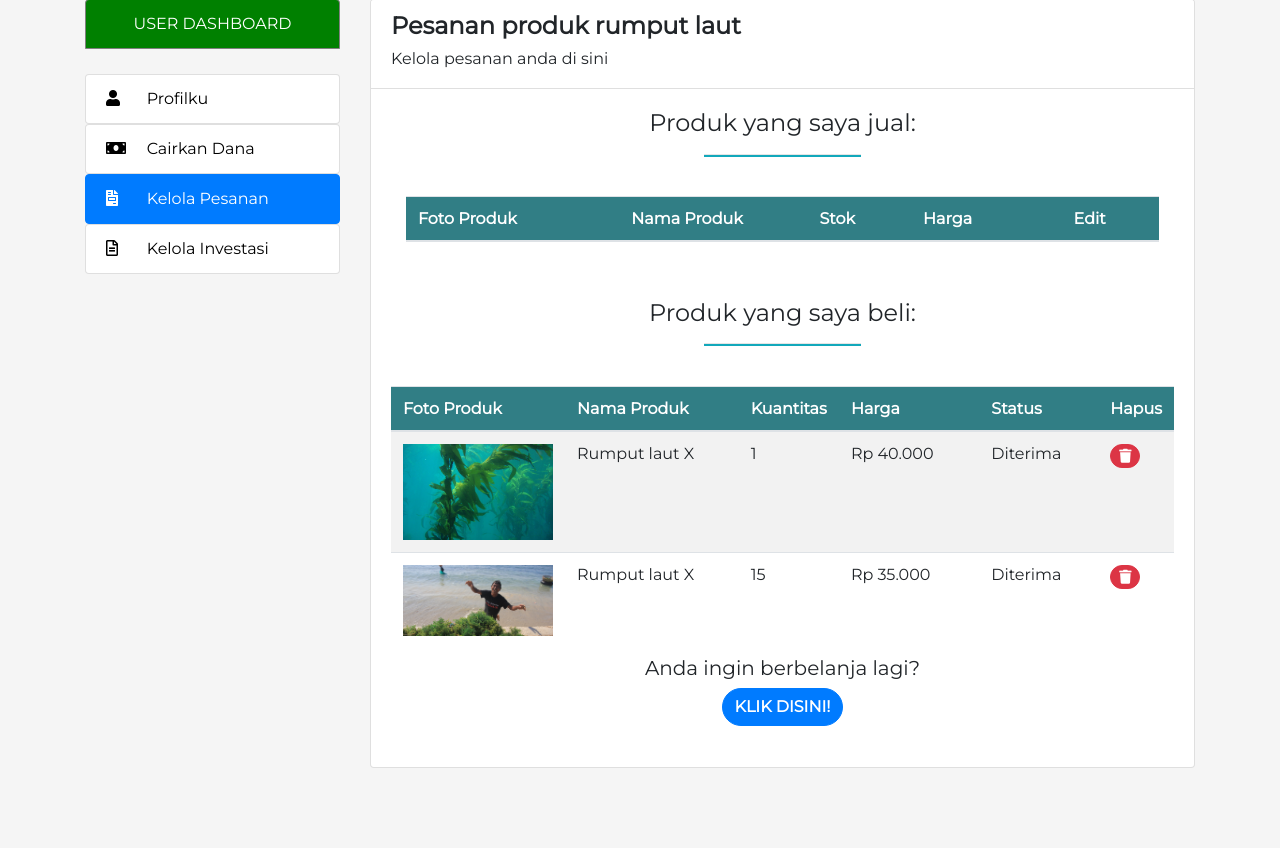
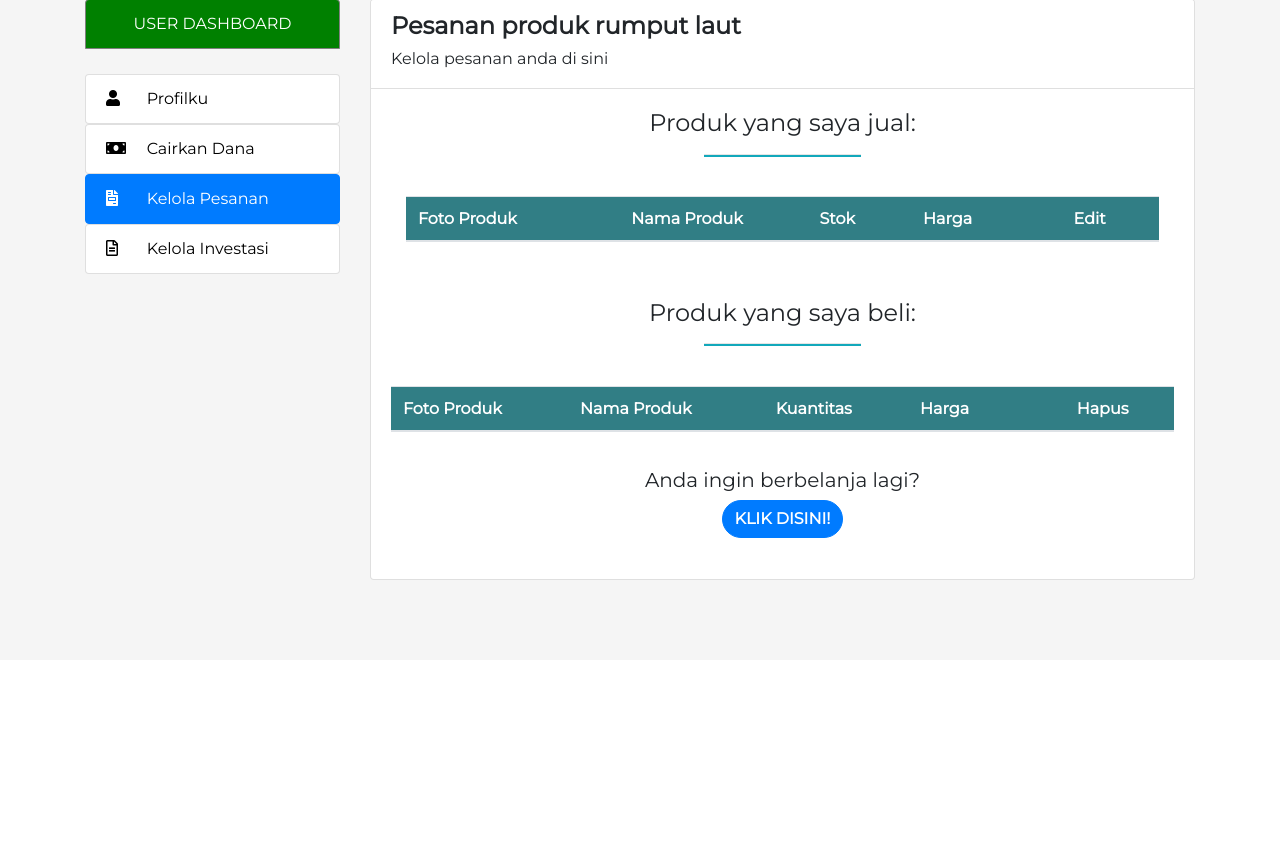
Before and after one commit to Apri1221/Web-Development-Inseed, a CodeIgniter app: page /ci/index.php/dashboard/pesanan in a window 1280 px wide. Shown: the part 172-1020 px from the top of the page. After the commit the page ends 752 px from the top, so only its background shows below. Run offline with CodeIgniter, Linux system fonts and the light colour scheme; tables that the repository leaves empty or names only in its code hold one stand-in row (values such as "Sample post"); lists and menus that the app fills with data are empty; some libraries are stand-ins or nearby versions.

Commit message:
Revisi dikit lagi

```diff
--- a/application/views/dashboard_user_investasi.php
+++ b/application/views/dashboard_user_investasi.php
@@ -70,7 +70,7 @@
             </div>
             <div class="text-center" style="margin-bottom: 5%;">
               <h5>Anda ingin berinvestasi lagi?</h5>
-              <a href="#" class="btn btn-primary">Klik Disini!</a>
+              <a href="<?=base_url()?>index.php/invest" class="btn btn-primary">Klik Disini!</a>
             </div>
           </div>
         </div>
--- a/application/views/dashboard_user_pesanan.php
+++ b/application/views/dashboard_user_pesanan.php
@@ -64,7 +64,7 @@
                             <td><?php echo $var->namaProduk; ?></td>
 
                             <td><?php echo $var->stok; ?> buah</td>
-                            <td class="text-left">Rp <?php echo $var->namaProduk; ?></td>
+                            <td class="text-left">Rp <?php echo $var->hargaProduk; ?></td>
                             <td class="text-left"><a href="#" class="btn btn-sm btn-primary"><i class="fas fa-edit"></i> </a></td>
                           </tr>
                           <?php endforeach; ?>
@@ -87,40 +87,30 @@
 
                           <th scope="col" class="text-left">Kuantitas</th>
                           <th scope="col" style="width: 20%;" class="text-left">Harga</th>
-                          <th scope="col" class="text-left">Status</th>
+
                           <th scope="col" class="text-left">Hapus</th>
                         </tr>
                       </thead>
-                      <tbody>
-                        <tr class="produkKeranjang">
-                          <td><img src="assets/image/petani/petani1.jpg"/> </td>
-                          <td>Rumput laut X</td>
+                      <?php foreach ($detail as $var): ?>
+                          <tr class="produkKeranjang">
 
-                          <td>1</td>
-                          <td class="text-left">Rp 40.000</td>
-                          <td class="text-left">Diterima</td>
-                          <td class="text-left"><a href="#" class="btn btn-sm btn-danger"><i class="fa fa-trash"></i> </a> </td>
-                        </tr>
-                        <tr class="produkKeranjang">
-                          <td><img src="assets/image/petani/petani2.jpg"/> </td>
-                          <td>Rumput laut X</td>
+                            <td>
+                              <?php if($var->foto === null): ?>
+                              <img src="
+                                <?php echo base_url ('asset/assets/image/Untitled-1.png'); ?>" class="profilePictureDashboard">"/>
+                              <?php else:?>
 
-                          <td>15</td>
-                          <td class="text-left">Rp 35.000</td>
-                          <td class="text-left">Diterima</td>
-                          <td class="text-left"><a href="#" class="btn btn-sm btn-danger"><i class="fa fa-trash"></i> </a> </td>
-                        </tr>
-                        <tr class="produkKeranjang">
-                          <td><img src="assets/image/petani/petani3.jpg" /> </td>
-                          <td>Rumput laut Z</td>
+                              <?php endif;?>
+                            </td>
+                            <td><?php echo $var->namaProduk; ?></td>
 
-                          <td>25</td>
-                          <td class="text-left">Rp 35.000</td>
-                          <td class="text-Left">Dalam Pengiriman</td>
-                          <td class="text-left"><a href="#" class="btn btn-sm btn-danger"><i class="fa fa-trash"></i> </a> </td>
-                        </tr>
+                            <td><?php echo $var->stok; ?> buah</td>
+                            <td class="text-left">Rp <?php echo $var->hargaProduk; ?></td>
+                            <td class="text-left"><a href="#" class="btn btn-sm btn-primary"><i class="fas fa-trash"></i> </a></td>
+                          </tr>
+                          <?php endforeach; ?>
 
-                      </tbody>
+                        </tbody>
                     </table>
                   </div>
                 </div>
@@ -128,7 +118,7 @@
             </div>
             <div class="text-center" style="margin-bottom: 5%;">
               <h5>Anda ingin berbelanja lagi?</h5>
-              <a href="#" class="btn btn-primary">Klik Disini!</a>
+              <a href="<?=base_url()?>index.php/mart" class="btn btn-primary">Klik Disini!</a>
             </div>
           </div>
         </div>
--- a/application/views/thanks_daftar.php
+++ b/application/views/thanks_daftar.php
@@ -20,7 +20,7 @@
             <div class="alert alert-success">
               <h4>Data tersimpan! <br>Terima kasih sudah melakukan pendaftaran akun di inseed.id<br></h4>
             </div>
-            <p style="text-align: justify;">Cek email anda dan klik pada link yang kami berikan untuk melakukan <a href="<?=base_url()?>index.php/dashboard/investasi/">Di sini</a><br><br><br> </p>
+            <p style="text-align: justify;">Cek email anda dan klik pada link yang kami berikan untuk melakukan <a href="<?=base_url()?>index.php/dashboard/index/">Di sini</a><br><br><br> </p>
           </form>
         </div>
       </div>
```
